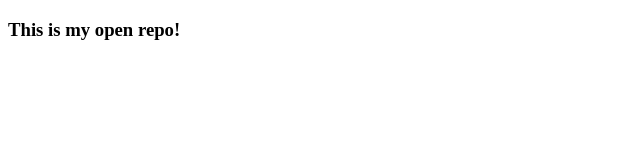
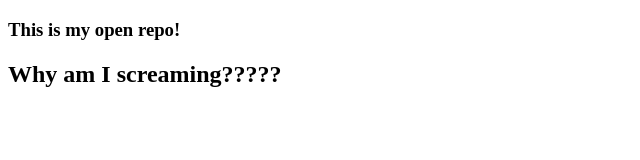
Before and after one commit to baburkhardt/net201openrepoBBurkhardt, a plain HTML site: page index.html in a window 1280 px wide. Shown: the whole page, without its empty margins (0-640 px from the left). Drawn offline with Linux system fonts and the light colour scheme.

Commit message:
Changes made

```diff
--- a/index.html
+++ b/index.html
@@ -2,5 +2,6 @@
 <html>
     <body>
         <h3>This is my open repo!</h3>
+        <h2>Why am I screaming?????</h2>
     </body>
 </html>
```
